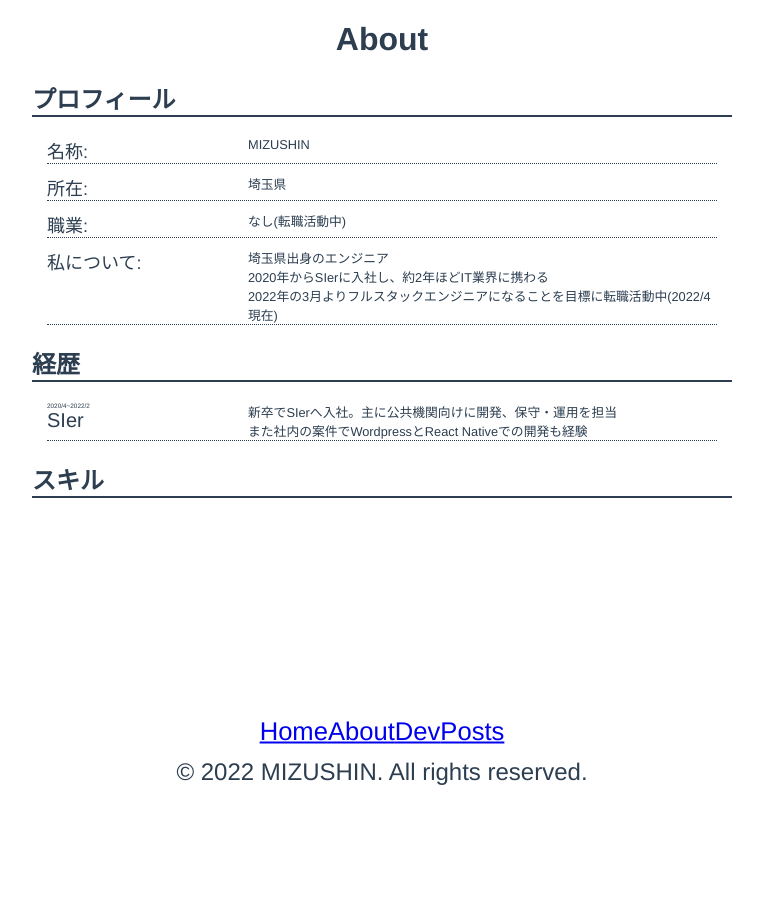
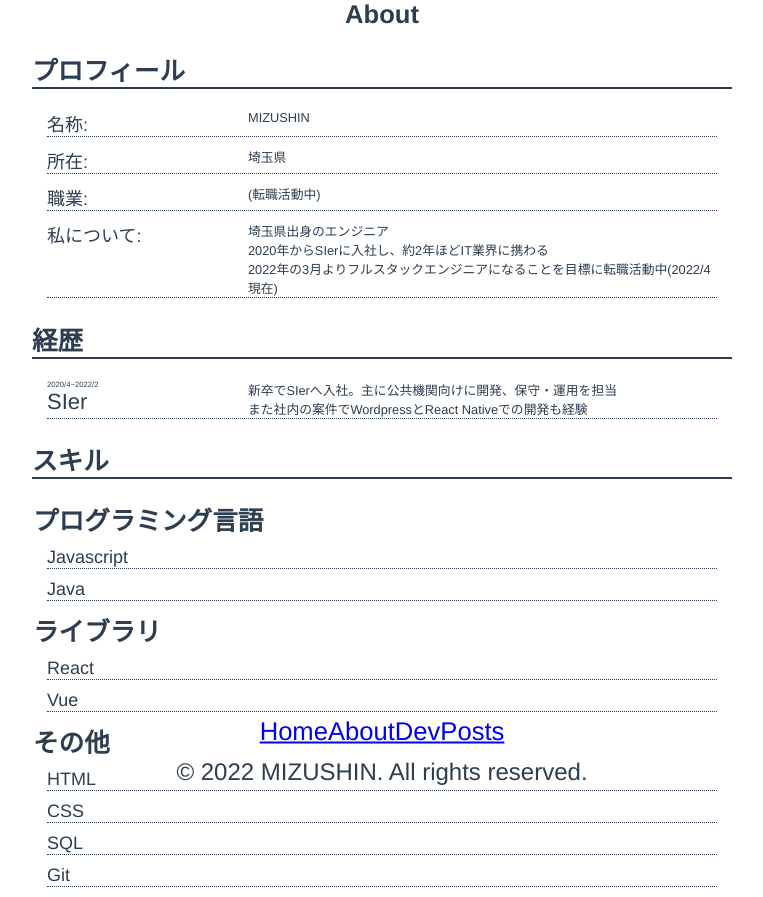
Before and after one commit to mizushin53/portfolio, a Vue app: page /about in a window 1280 px wide. Shown: the whole page, without its empty margins (258-1021 px from the left). Before the commit the page ends 800 px from the top, so only its background shows below. Built offline with nearby package versions, Linux system fonts and the light colour scheme.

Commit message:
スキルの項目を更新

```diff
--- a/src/pages/About.vue
+++ b/src/pages/About.vue
@@ -16,7 +16,7 @@ export default {
         {
           id: 3,
           title: '職業:',
-          description: 'なし(転職活動中)'
+          description: '(転職活動中)'
         },
         {
           id: 4,
@@ -30,6 +30,64 @@ export default {
           period: '2020/4~2022/2',
           title: 'SIer',
           description: '新卒でSIerへ入社。主に公共機関向けに開発、保守・運用を担当\nまた社内の案件でWordpressとReact Nativeでの開発も経験'
+        },
+      ],
+      skillItems: [
+        {
+          id: 1,
+          title: 'HTML',
+          icon: '',
+          description: '',
+          category: 'other'
+        },
+        {
+          id: 2,
+          title: 'CSS',
+          icon: '',
+          description: '',
+          category: 'other'
+        },
+        {
+          id: 3,
+          title: 'Javascript',
+          icon: '',
+          description: '',
+          category: 'programmingLanguage'
+        },
+        {
+          id: 4,
+          title: 'React',
+          icon: '',
+          description: '',
+          category: 'library'
+        },
+        {
+          id: 5,
+          title: 'Java',
+          icon: '',
+          description: '',
+          category: 'programmingLanguage'
+        },
+        {
+          id: 6,
+          title: 'SQL',
+          icon: '',
+          description: '',
+          category: 'other'
+        },
+        {
+          id: 7,
+          title: 'Git',
+          icon: '',
+          description: '',
+          category: 'other'
+        },
+        {
+          id: 8,
+          title: 'Vue',
+          icon: '',
+          description: '',
+          category: 'library'
         },
       ]
     }
@@ -68,10 +126,31 @@ export default {
 
   <div class="section">
     <h2>スキル</h2>
-    <template v-for="item in items" :key="item.id">
-      <dl>
+    <h3>プログラミング言語</h3>
+    <template v-for="item in skillItems" :key="item.id">
+
+      <dl v-if="item.category === 'programmingLanguage'">
         <dt>
-          {{ item.name }}
+          {{ item.title }}
+        </dt>
+        <dd>{{ item.description }}</dd>
+      </dl>
+    </template>
+    <h3>ライブラリ</h3>
+    <template v-for="item in skillItems" :key="item.id">
+
+      <dl v-if="item.category === 'library'">
+        <dt>
+          {{ item.title }}
+        </dt>
+        <dd>{{ item.description }}</dd>
+      </dl>
+    </template>
+    <h3>その他</h3>
+    <template v-for="item in skillItems" :key="item.id">
+      <dl v-if="item.category === 'other'">
+        <dt>
+          {{ item.title }}
         </dt>
         <dd>{{ item.description }}</dd>
       </dl>
@@ -81,9 +160,21 @@ export default {
 </template>
 
 <style>
+h1 {
+  margin: 0px;
+  font-size: clamp(20px, 2vw, 40px);
+}
+
 h2 {
+  font-size: clamp(15px, 2vw, 40px);
   text-align: left;
   border-bottom: solid 2px;
+}
+
+h3 {
+  font-size: clamp(12px, 2vw, 30px);
+  margin: 1px;
+  text-align: left;
 }
 
 .section {
@@ -107,16 +198,15 @@ dd {
   text-align: left;
   width: 70%;
   white-space: pre-line;
-  /* font-size: 1.5vw; */
-  font-size: clamp(12px, 1vw, 16px);
+  font-size: clamp(11px, 1vw, 16px);
 }
 
 .period {
   margin: 0;
-  font-size: 0.5vw;
+  font-size: 0.6vw;
 }
 .company {
   margin: 0;
-  font-size: clamp(16px, 2vw, 20px);
+  font-size: clamp(20px, 2vw, 22px);
 }
 </style>
```
